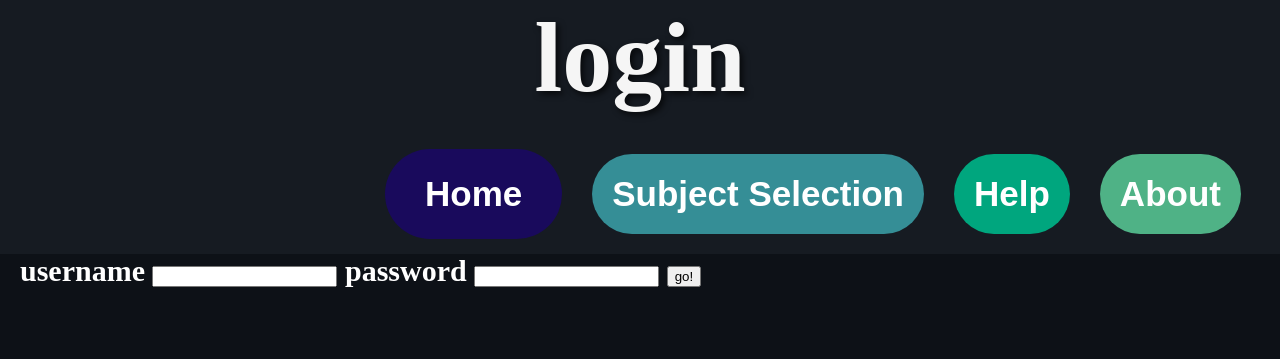
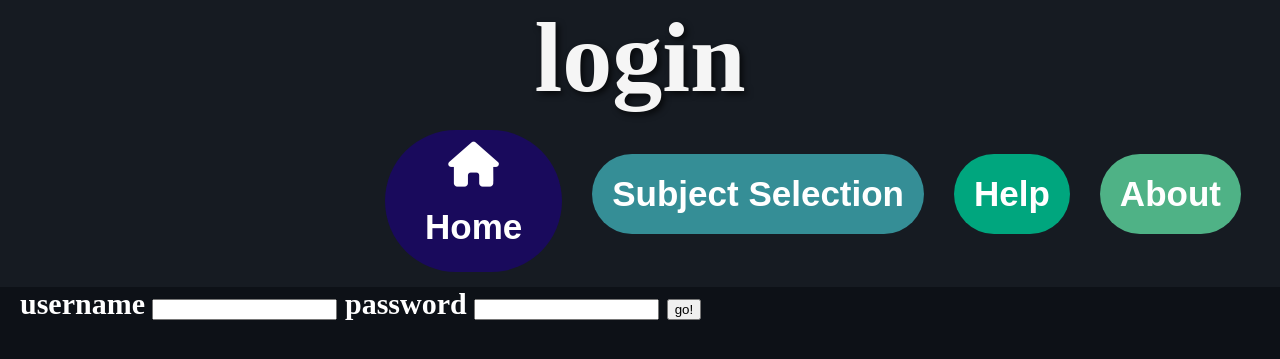
Before and after one commit to ALONEINNZ/burnside-timetable, a Flask app: page /login in a window 1280 px wide. Shown: the top 359 px of the page. Run offline with Flask 3, Linux system fonts and the light colour scheme.

Commit message:
login fix

```diff
--- a/routes.py
+++ b/routes.py
@@ -5,6 +5,7 @@
 import colorama
 from colorama import Fore, Back, Style
 from flask.cli import load_dotenv
+from flask_bcrypt import check_password_hash
 
 colorama.init(autoreset=True)
 import sqlite3
@@ -69,14 +70,14 @@
     if request.method == "POST":
         username = request.form["username"]
         password = request.form["password"]
-        conn = sqlite3.connect("main.db")
+        conn = sqlite3.connect("users.db")
         cursor = conn.cursor()
         cursor.execute("SELECT * FROM users")
         users = cursor.fetchall()
         conn.close()
         for user in users:
             if username == user[1]:
-                if password == user[2]:
+                if password == user[3]:
                     session["username"] = username
                     session["pfp"] = user[3]
                     flash("You were successfully logged in")
@@ -90,7 +91,6 @@
     session.clear()
     return redirect(url_for("home"))
 
-
 @app.route("/signup", methods=["GET", "POST"])
 def signup():
     error = None
@@ -100,6 +100,8 @@
         confirm_password = request.form["confirm_password"]
         email = request.form["email"]
         student_id = request.form["student_id"]
+
+
         # pfp = request.form["pfp"]
 
         # check if email is correct check if passwords match and if student id match 5 caracters, add to the data base "new user" add signup page "signup.html"
--- a/static/style.css
+++ b/static/style.css
@@ -3,7 +3,7 @@
     font-size: 30px;
     background-color: #0D1117;
     font-weight: bold;
-    /*makes the text bold */
+
 }
 
 .subject-body {
--- a/templates/layout.html
+++ b/templates/layout.html
@@ -1,10 +1,13 @@
 <!DOCTYPE html>
 <html lang="en">
-
 <head>
     <meta charset="UTF-8">
     <meta name="viewport" content="width=device-width, initial-scale=1.0">
     <title>Subject Selection</title>
+
+    <!-- Updated Font Awesome to version 6.5.0 -->
+    <link rel="stylesheet" href="https://cdnjs.cloudflare.com/ajax/libs/font-awesome/6.5.0/css/all.min.css">
+
     <style>
         html,
         body {
@@ -31,19 +34,19 @@
     <div id="preloader"></div>
 
     <header>
-        <div class="header-top"><span>{{header}}</span>
-            {%if session['pfp'] %}
+        <div class="header-top">
+            <span>{{header}}</span>
+            {% if session['pfp'] %}
             <div class="account-signout">
-                <img src="{{url_for('static',filename = 'images/'+ session['pfp'])}}" alt="" class="pfp">
+                <img src="{{ url_for('static', filename='images/' + session['pfp']) }}" alt="" class="pfp">
                 <a class="logout" href="/logout">logout</a>
-
             </div>
-            {%endif%}
+            {% endif %}
         </div>
         <nav class="navbar">
             <ul>
                 <div class="dropdown">
-                    <button><a href="/">Home</a></button>
+                    <button><i class="fa-solid fa-house"></i><a href="/">Home</a></button>
                     <div class="content">
                         <div class="container">
                             <li><a href="/login">Login</a></li>
@@ -65,14 +68,14 @@
             </ul>
         </nav>
     </header>
+
     <main>{% block content %}{% endblock %}</main>
+
     <script>
         window.addEventListener('load', () => {
             const loader = document.getElementById('preloader');
             if (loader) loader.style.display = 'none';
         });
     </script>
-
 </body>
-
 </html>
```
